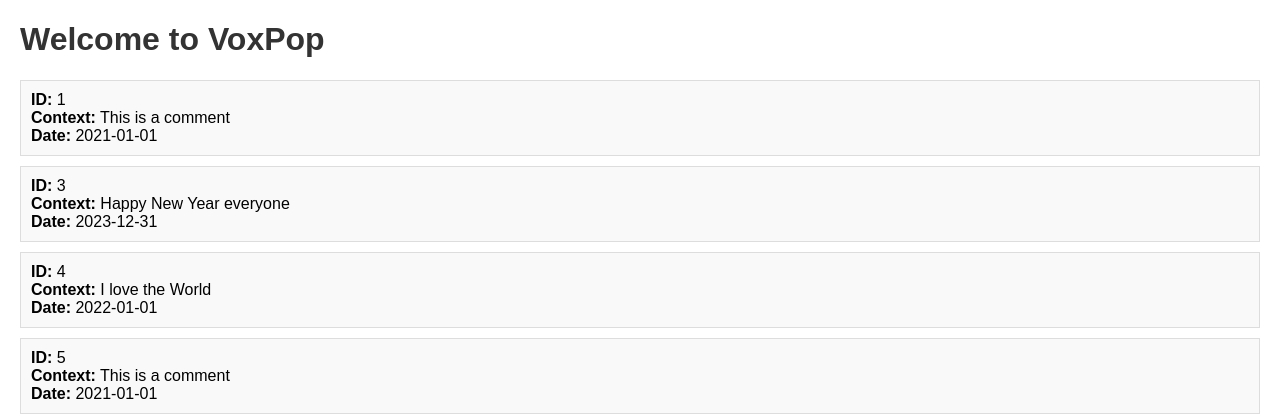
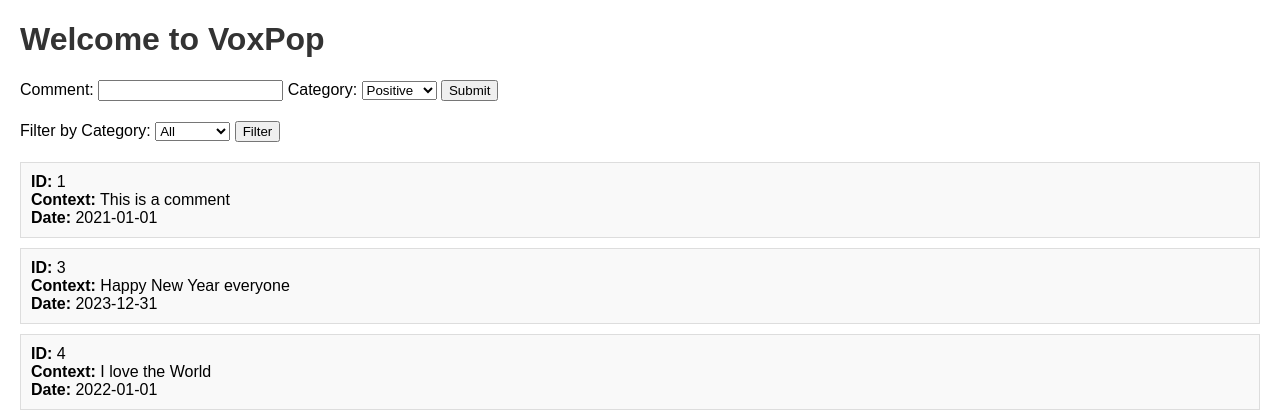
Before and after one commit to Bayashat/Vox-Pop, a FastAPI app: page /comments in a window 1280 px wide. Shown: the top 420 px of the page. Run offline with FastAPI, Linux system fonts and the light colour scheme.

Commit message:
Show filtered comments

```diff
--- a/app/main.py
+++ b/app/main.py
@@ -17,9 +17,11 @@ def index(request: Request):
 
 @app.get("/comments")
 def get_cars(request: Request, category: str = "Positive"):
-    print(category)
     comments = repository.get_all()
-    filtered_comments = [comment for comment in comments if comment["category"] == category]
+    if category == "All":
+        filtered_comments = comments
+    else:
+        filtered_comments = [comment for comment in comments if comment["category"] == category]
     return templates.TemplateResponse(
         "comments/index.html",
         {"request": request, "comments": filtered_comments},
--- a/templates/comments/index.html
+++ b/templates/comments/index.html
@@ -12,6 +12,31 @@
 <body>
 
     <h1>Welcome to VoxPop</h1>
+
+    <!-- Form for submitting comments -->
+    <form id="commentForm">
+        <label for="commentText">Comment:</label>
+        <input type="text" id="commentText" name="commentText" required>
+
+        <label for="commentCategory">Category:</label>
+        <select id="commentCategory" name="commentCategory">
+            <option value="Positive">Positive</option>
+            <option value="Negative">Negative</option>
+        </select>
+
+        <button type="button" onclick="submitComment()">Submit</button>
+    </form>
+
+    <!-- Form for filtering comments by category -->
+    <form id="filterForm" action="/comments" method="get">
+        <label for="category">Filter by Category:</label>
+        <select name="category">
+            <option value="All">All</option>
+            <option value="Positive">Positive</option>
+            <option value="Negative">Negative</option>
+        </select>
+        <button type="submit">Filter</button>
+    </form>
 
 
     <div id="commentsContainer">
```
